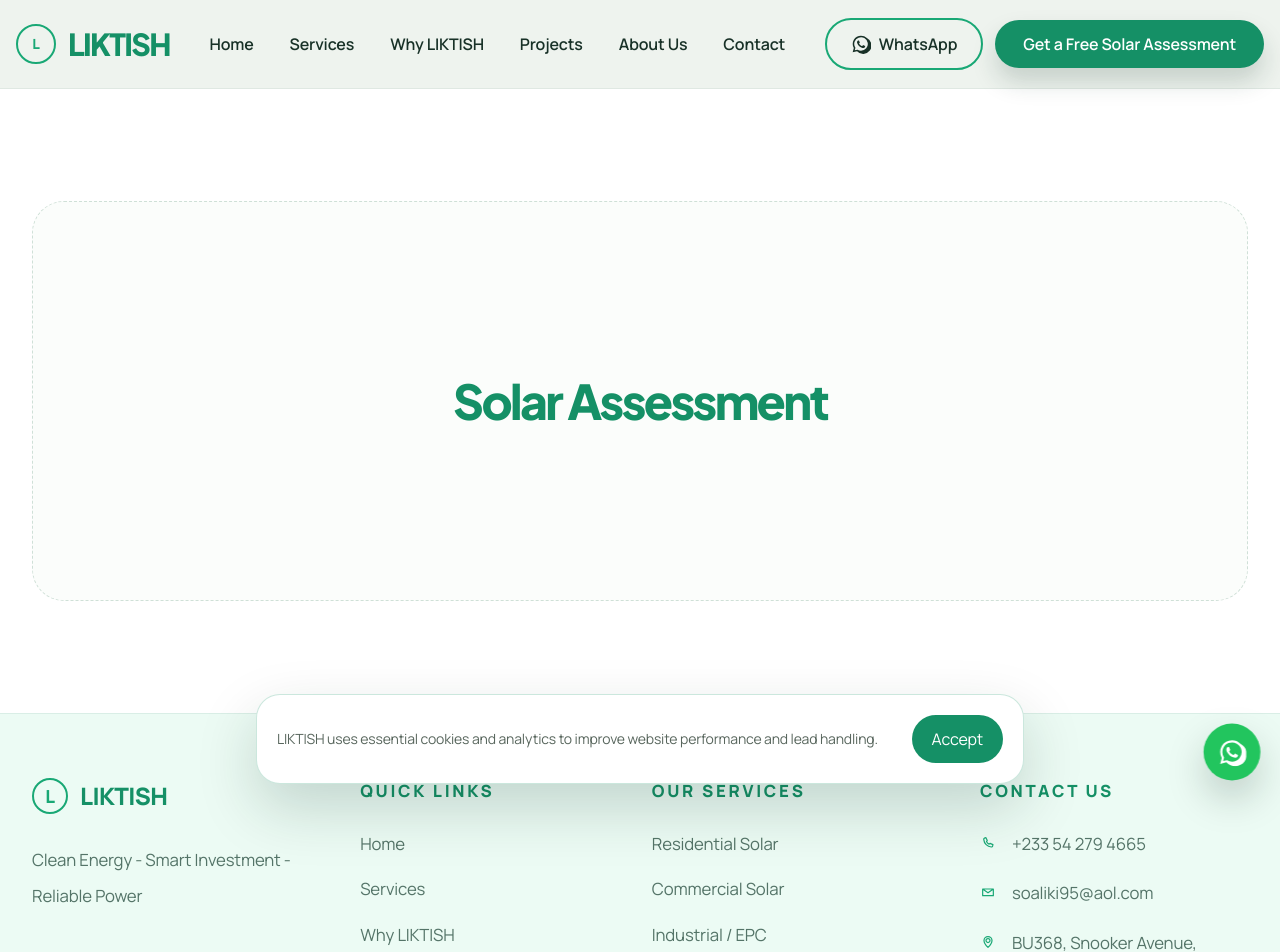
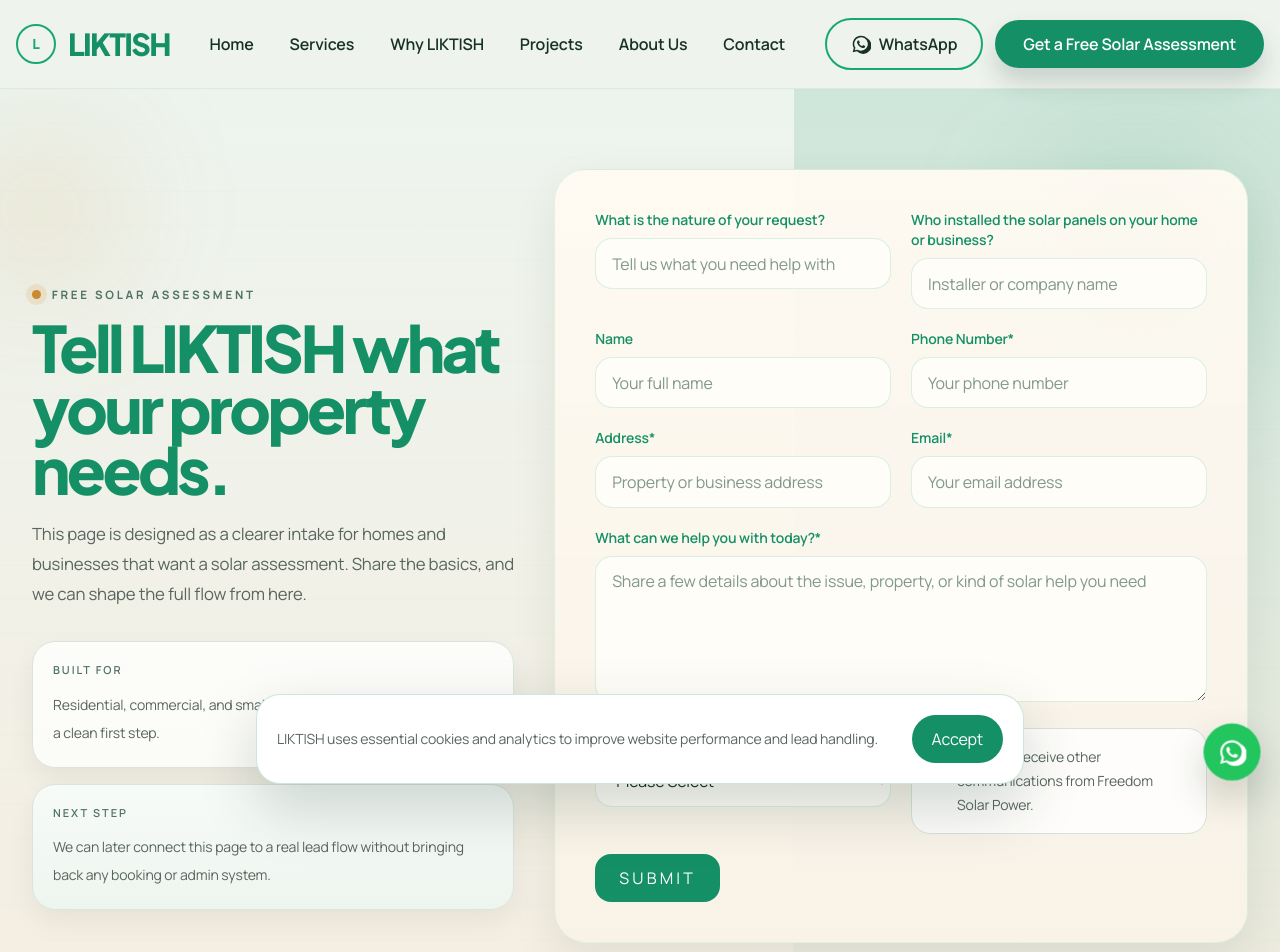
Before and after one commit to Mikedwin/LIKTISH-WEBSITE-, a Next.js app: page /solar-assessment in a window 1280 px wide. Shown: the top 952 px of the page. Built offline with nearby package versions, Linux system fonts and the light colour scheme.

Commit message:
Design solar assessment form page

```diff
--- a/src/app/(marketing)/solar-assessment/page.tsx
+++ b/src/app/(marketing)/solar-assessment/page.tsx
@@ -3,17 +3,166 @@ import { buildMetadata } from "@/lib/seo/metadata";
 export const metadata = buildMetadata({
   title: "Free Solar Assessment | LIKTISH Engineering",
   description:
-    "Request a free solar assessment from LIKTISH Engineering. This page is ready for the next assessment flow.",
+    "Request a free solar assessment from LIKTISH Engineering for your home or business in Ghana.",
   path: "/solar-assessment",
 });
 
 export default function SolarAssessmentPage() {
   return (
-    <section className="min-h-[70vh] bg-white px-4 py-20 sm:py-28">
-      <div className="container-shell flex min-h-[50vh] items-center justify-center rounded-[2rem] border border-dashed border-[#cfe0d7] bg-[#fbfdfb]">
-        <p className="headline px-6 text-center text-[2rem] font-black tracking-tight text-brand sm:text-[3rem]">
-          Solar Assessment
-        </p>
+    <section className="relative overflow-hidden bg-[linear-gradient(180deg,#edf4ee_0%,#f5eee2_100%)] px-4 py-16 sm:py-20">
+      <div className="absolute inset-0 opacity-[0.12] [background-image:linear-gradient(120deg,rgba(21,144,102,0.18)_1px,transparent_1px),linear-gradient(rgba(21,144,102,0.1)_1px,transparent_1px)] [background-size:140px_140px,34px_34px]" />
+      <div className="absolute inset-y-0 right-0 w-[38%] bg-[linear-gradient(180deg,rgba(21,144,102,0.14),rgba(21,144,102,0.03))]" />
+      <div className="absolute -left-10 top-10 h-40 w-40 rounded-full bg-[rgba(203,138,46,0.14)] blur-3xl" />
+      <div className="absolute right-8 top-16 h-56 w-56 rounded-full bg-[rgba(21,144,102,0.16)] blur-3xl" />
+
+      <div className="container-shell relative grid gap-8 xl:grid-cols-[0.82fr_1.18fr] xl:gap-10">
+        <div className="xl:sticky xl:top-28 xl:self-start">
+          <p className="eyebrow text-brand-soft">Free Solar Assessment</p>
+          <h1 className="headline mt-3 max-w-2xl text-[2.4rem] font-black leading-[0.94] text-brand sm:text-[3.2rem] md:text-[4rem]">
+            Tell LIKTISH what your property needs.
+          </h1>
+          <p className="prose-copy mt-5 max-w-xl text-[1rem] leading-7 sm:text-[1.05rem] sm:leading-8">
+            This page is designed as a clearer intake for homes and businesses that
+            want a solar assessment. Share the basics, and we can shape the full
+            flow from here.
+          </p>
+
+          <div className="mt-8 grid gap-4 sm:grid-cols-2 xl:grid-cols-1">
+            <div className="rounded-[1.45rem] border border-[#d8e4dc] bg-white/78 p-5 shadow-[0_12px_28px_rgba(11,33,25,0.06)]">
+              <p className="text-[11px] font-semibold uppercase tracking-[0.18em] text-brand-soft">
+                Built for
+              </p>
+              <p className="mt-3 text-sm leading-7 text-muted">
+                Residential, commercial, and small business solar enquiries that
+                need a clean first step.
+              </p>
+            </div>
+            <div className="rounded-[1.45rem] border border-[#d8e4dc] bg-[linear-gradient(180deg,#f7fbf8_0%,#eef5ef_100%)] p-5 shadow-[0_12px_28px_rgba(11,33,25,0.06)]">
+              <p className="text-[11px] font-semibold uppercase tracking-[0.18em] text-brand-soft">
+                Next step
+              </p>
+              <p className="mt-3 text-sm leading-7 text-muted">
+                We can later connect this page to a real lead flow without bringing
+                back any booking or admin system.
+              </p>
+            </div>
+          </div>
+        </div>
+
+        <div className="editorial-panel rounded-[1.7rem] p-5 sm:rounded-[2rem] sm:p-8 lg:p-10">
+          <form className="space-y-5">
+            <div className="grid gap-5 md:grid-cols-2">
+              <label className="block">
+                <span className="mb-2 block text-sm font-semibold text-brand">
+                  What is the nature of your request?
+                </span>
+                <input
+                  type="text"
+                  className="field-shell"
+                  placeholder="Tell us what you need help with"
+                />
+              </label>
+
+              <label className="block">
+                <span className="mb-2 block text-sm font-semibold text-brand">
+                  Who installed the solar panels on your home or business?
+                </span>
+                <input
+                  type="text"
+                  className="field-shell"
+                  placeholder="Installer or company name"
+                />
+              </label>
+            </div>
+
+            <div className="grid gap-5 md:grid-cols-2">
+              <label className="block">
+                <span className="mb-2 block text-sm font-semibold text-brand">
+                  Name
+                </span>
+                <input type="text" className="field-shell" placeholder="Your full name" />
+              </label>
+
+              <label className="block">
+                <span className="mb-2 block text-sm font-semibold text-brand">
+                  Phone Number*
+                </span>
+                <input
+                  type="tel"
+                  className="field-shell"
+                  placeholder="Your phone number"
+                />
+              </label>
+            </div>
+
+            <div className="grid gap-5 md:grid-cols-2">
+              <label className="block">
+                <span className="mb-2 block text-sm font-semibold text-brand">
+                  Address*
+                </span>
+                <input
+                  type="text"
+                  className="field-shell"
+                  placeholder="Property or business address"
+                />
+              </label>
+
+              <label className="block">
+                <span className="mb-2 block text-sm font-semibold text-brand">
+                  Email*
+                </span>
+                <input
+                  type="email"
+                  className="field-shell"
+                  placeholder="Your email address"
+                />
+              </label>
+            </div>
+
+            <label className="block">
+              <span className="mb-2 block text-sm font-semibold text-brand">
+                What can we help you with today?*
+              </span>
+              <textarea
+                rows={5}
+                className="field-shell min-h-[10rem] py-3"
+                placeholder="Share a few details about the issue, property, or kind of solar help you need"
+              />
+            </label>
+
+            <div className="grid gap-5 md:grid-cols-2">
+              <label className="block">
+                <span className="mb-2 block text-sm font-semibold text-brand">
+                  How would you like us to reach out?
+                </span>
+                <select className="field-shell">
+                  <option>Please Select</option>
+                  <option>Phone call</option>
+                  <option>WhatsApp</option>
+                  <option>Email</option>
+                </select>
+              </label>
+
+              <label className="flex items-start gap-3 rounded-[1.2rem] border border-[#d6e2da] bg-white/82 px-4 py-4 text-sm leading-6 text-muted sm:px-5">
+                <input
+                  type="checkbox"
+                  className="mt-1 h-4 w-4 rounded border-[#aac9b9] text-brand focus:ring-brand"
+                />
+                <span>
+                  I agree to receive other communications from Freedom Solar
+                  Power.
+                </span>
+              </label>
+            </div>
+
+            <button
+              type="submit"
+              className="inline-flex min-h-12 items-center rounded-[1rem] bg-brand px-6 py-3 text-[11px] font-semibold uppercase tracking-[0.2em] text-white transition duration-200 hover:-translate-y-0.5 hover:bg-brand-strong active:translate-y-0 active:scale-[0.985]"
+            >
+              Submit
+            </button>
+          </form>
+        </div>
       </div>
     </section>
   );
```
